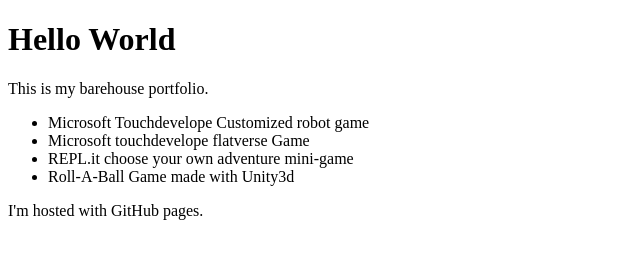
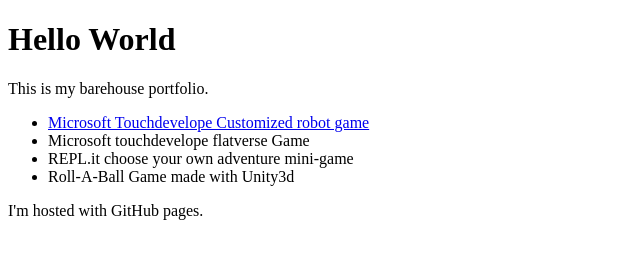
Before and after one commit to unknownuser4500/unknownuser4500.github.io, a plain HTML site: page index.html in a window 1280 px wide. Shown: the whole page, without its empty margins (0-640 px from the left). Drawn offline with Linux system fonts and the light colour scheme.

```diff
--- a/index.html
+++ b/index.html
@@ -4,7 +4,7 @@
 <h1>Hello World</h1>
 <p>This is my barehouse portfolio. </p>
 <ul>
-<li>Microsoft Touchdevelope Customized robot game
+<li><a href="https://www.touchdevelop.com/zucccg">Microsoft Touchdevelope Customized robot game</a>
 <li>Microsoft touchdevelope flatverse Game
 <li>REPL.it choose your own adventure mini-game
 <li>Roll-A-Ball Game made with Unity3d
```
